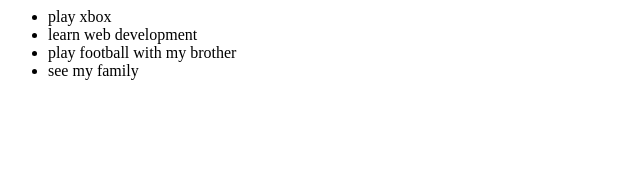
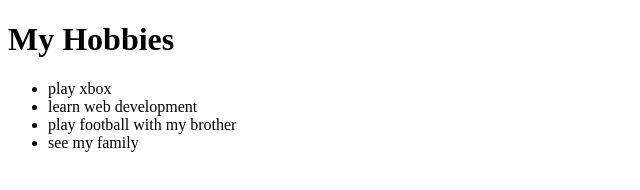
Before and after one commit to Mouhi-Shakaki/CV, a plain HTML site: page Hobbys.html in a window 1280 px wide. Shown: the whole page, without its empty margins (0-640 px from the left). Drawn offline with Linux system fonts and the light colour scheme.

Commit message:
same thing

```diff
--- a/Hobbys.html
+++ b/Hobbys.html
@@ -1,6 +1,17 @@
+<!DOCTYPE html>
+<html lang="en" dir="ltr">
+  <head>
+    <meta charset="utf-8">
+    <title>Hobbies</title>
+    <link rel="stylesheet" href="CSS/Styles.css">
+  </head>
+  <body>
+    <h1>My Hobbies</h1>
     <ul>
       <li>play xbox</li>
       <li>learn web development</li>
       <li>play football with my brother </li>
       <li>see my family</li>
     </ul>
+  </body>
+</html>
```
Lines whose indentation alone changed are shown as unchanged.
